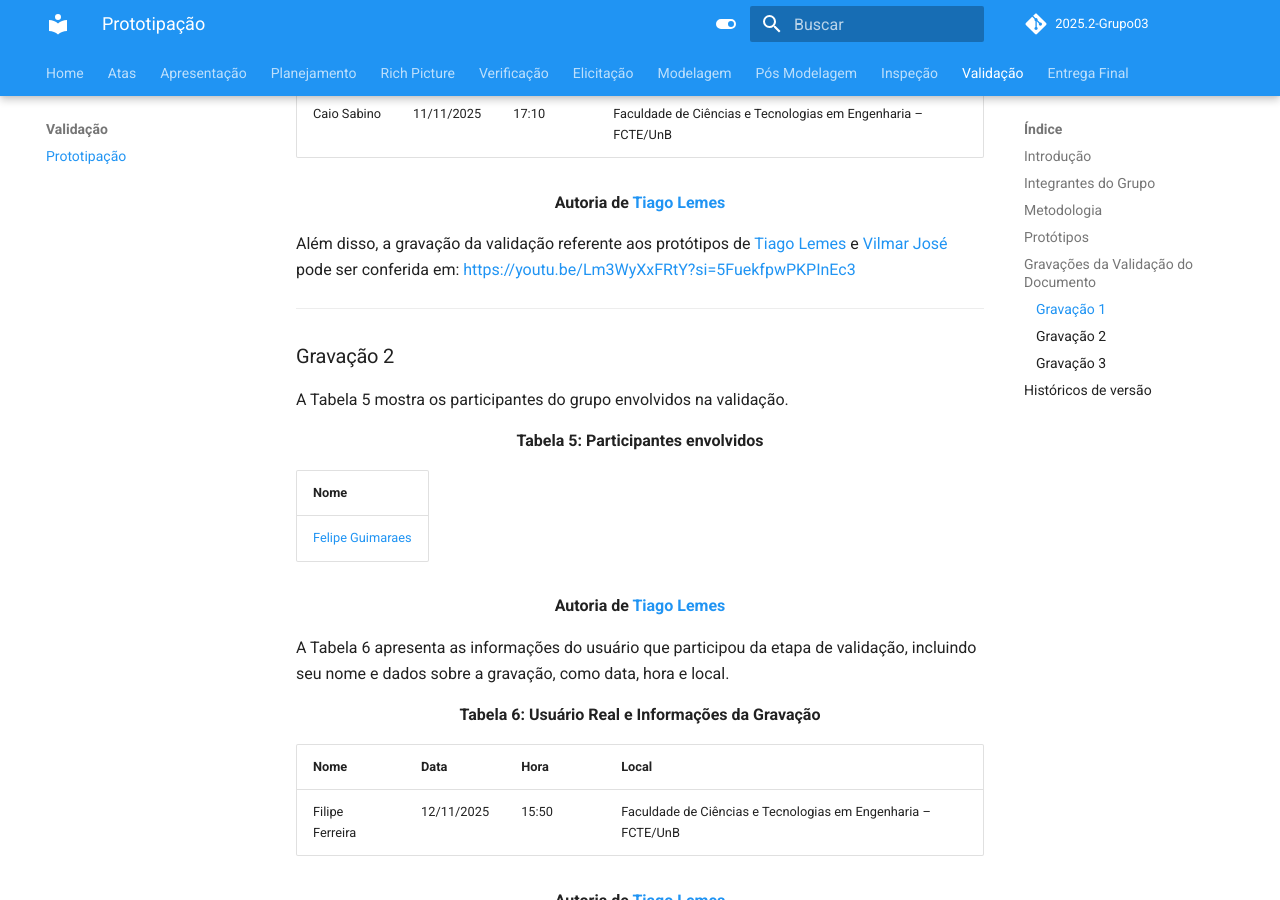
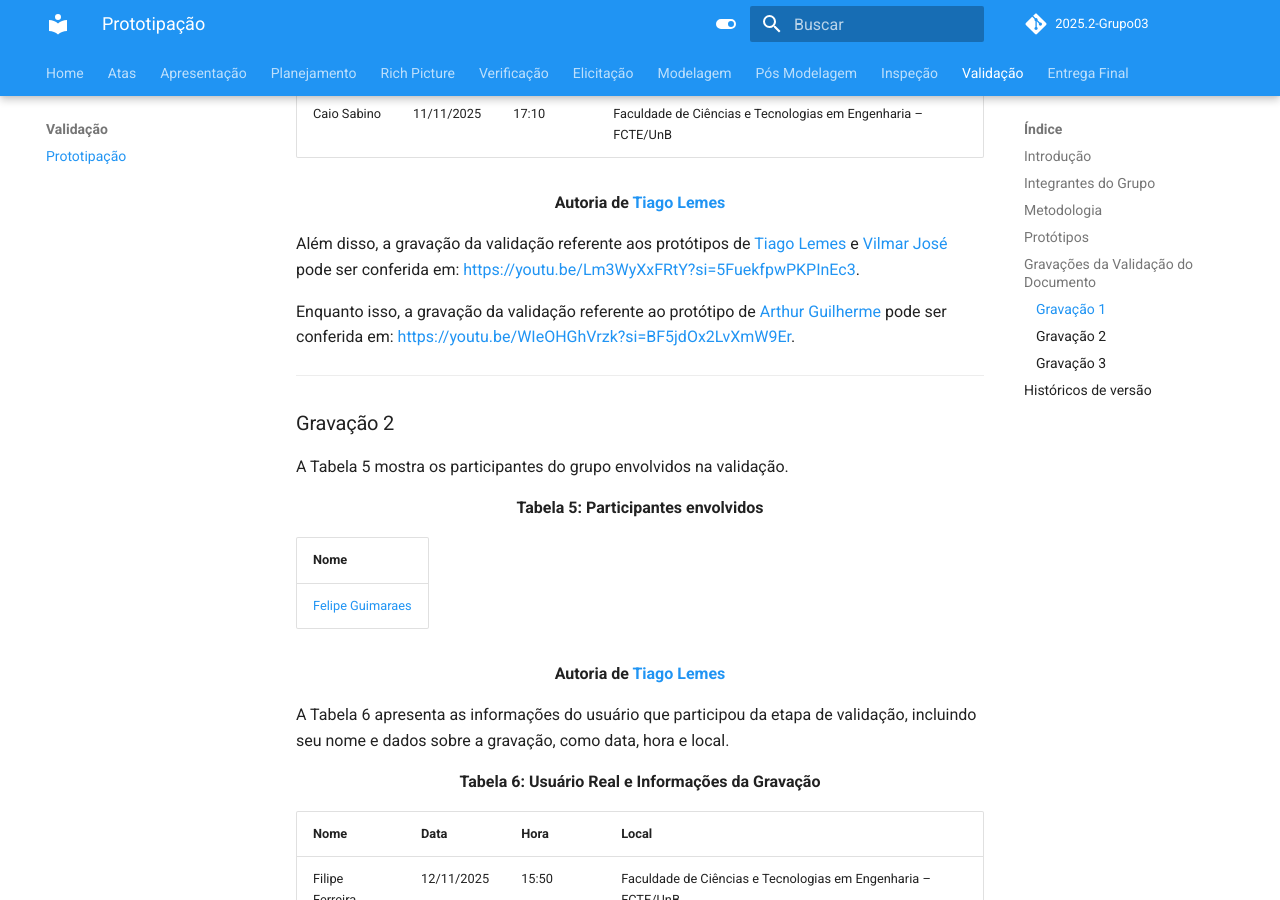
Before and after one commit to Requisitos-de-Software/2025.2-Grupo03, an MkDocs documentation site: the page built from docs/Validacao/prototipos.md, in a window 1280 px wide and 900 px high, scrolled down 5863 px. Built offline with MkDocs 1.6.1 and Material for MkDocs 9.7.7, drawn with Linux system fonts in a browser that asks for light colours; comment, search, counter and statistics services are not loaded.

Commit message:
Update prototipos.md

```diff
--- a/docs/Validacao/prototipos.md
+++ b/docs/Validacao/prototipos.md
@@ -87,7 +87,9 @@ A Tabela 4 apresenta as informações do usuário que participou da etapa de val
 
 <div align="center"><strong>Autoria de <a href="https://github.com/TiagoTeixeira-2005">Tiago Lemes</a></strong></div>
 
-Além disso, a gravação da validação referente aos protótipos de [Tiago Lemes](https://github.com/TiagoTeixeira-2005) e [Vilmar José](https://github.com/VilmarFagundes) pode ser conferida em: [https://youtu.be/Lm3WyXxFRtY?si=5FuekfpwPKPInEc3](https://youtu.be/Lm3WyXxFRtY?si=5FuekfpwPKPInEc3)
+Além disso, a gravação da validação referente aos protótipos de [Tiago Lemes](https://github.com/TiagoTeixeira-2005) e [Vilmar José](https://github.com/VilmarFagundes) pode ser conferida em: [https://youtu.be/Lm3WyXxFRtY?si=5FuekfpwPKPInEc3](https://youtu.be/Lm3WyXxFRtY?si=5FuekfpwPKPInEc3).
+
+Enquanto isso, a gravação da validação referente ao protótipo de [Arthur Guilherme](https://github.com/ArthurGuilher62) pode ser conferida em: [https://youtu.be/WIeOHGhVrzk?si=BF5jdOx2LvXmW9Er](https://youtu.be/WIeOHGhVrzk?si=BF5jdOx2LvXmW9Er).
 
 ---
 
```
